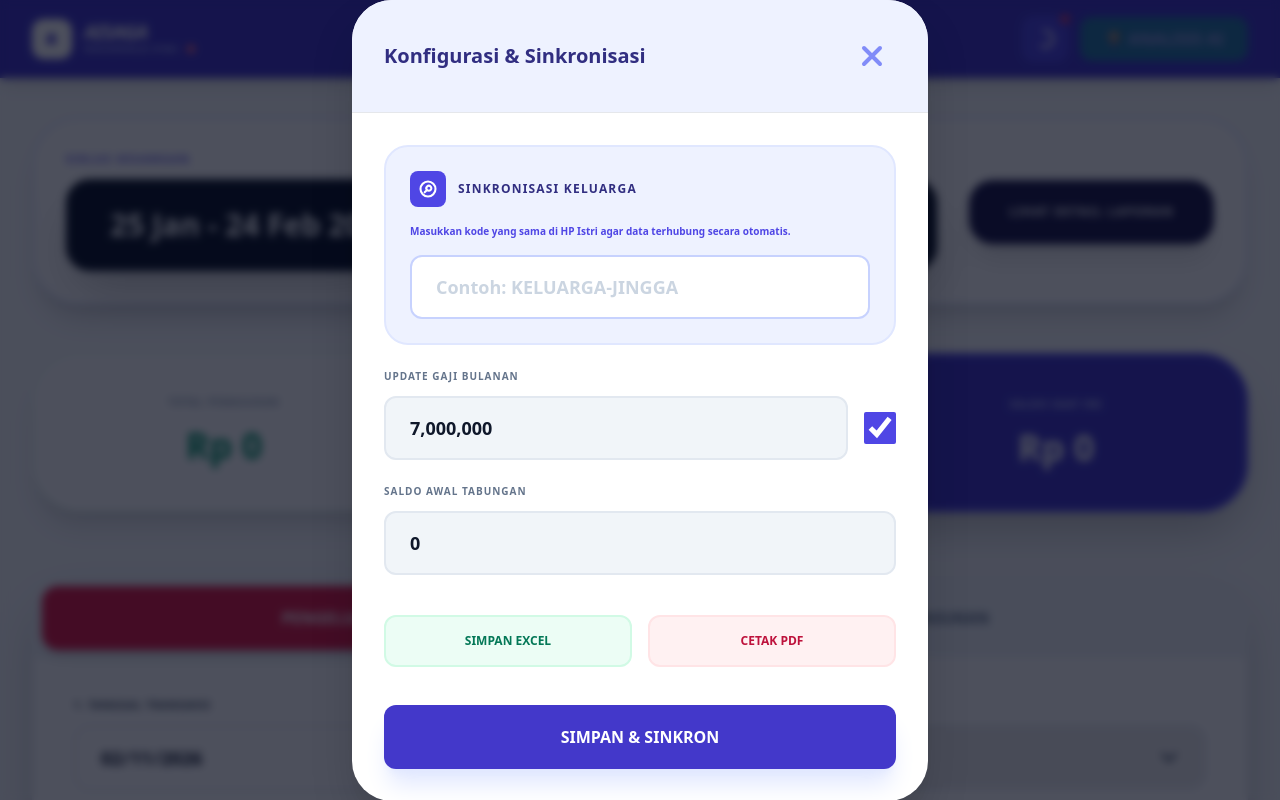
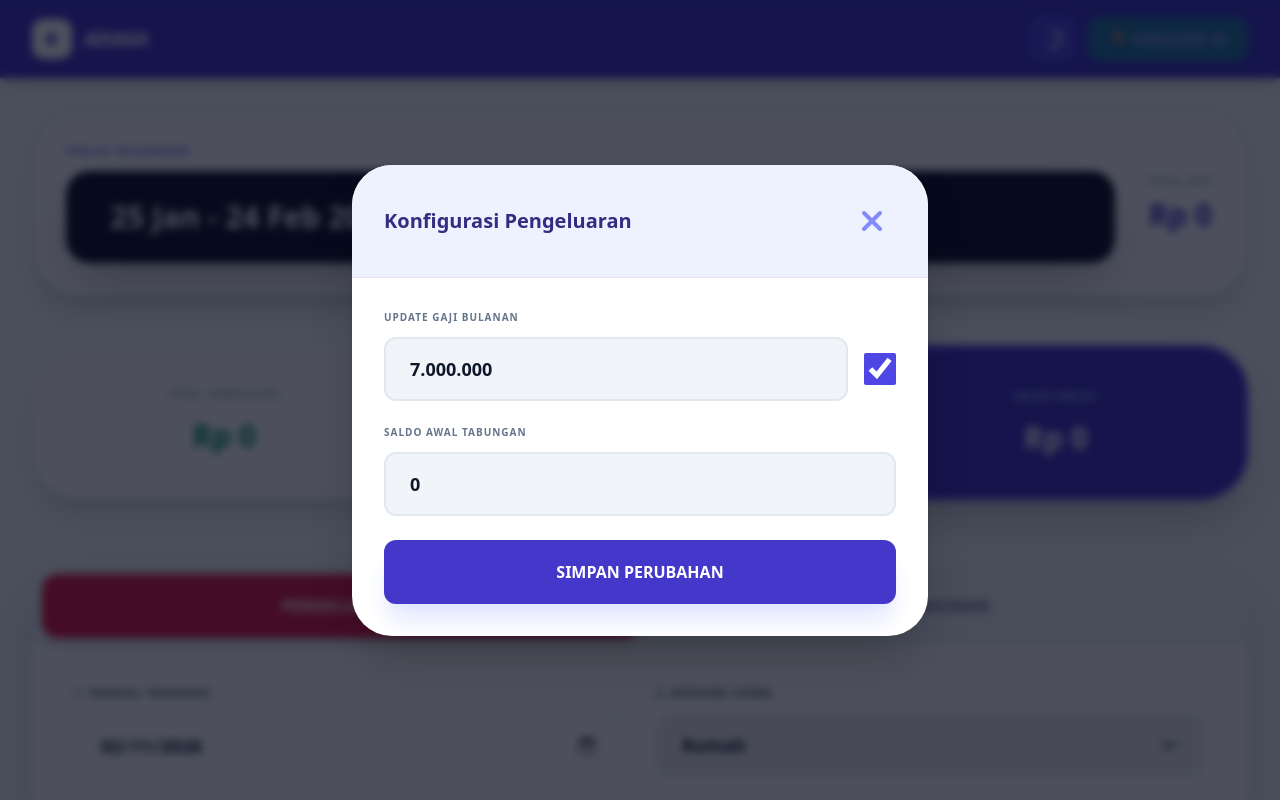
Before and after one commit to ishypurbo1921/aisaga-finance, a React (Vite) app: page / in a window 1280 px wide. Both pictures are taken after a click on the button 1045 px from the left and 39 px from the top of the page. Shown: the top 800 px of the page. Built offline with nearby package versions, Linux system fonts and the light colour scheme.

Commit message:
Add files via upload

```diff
--- a/App.tsx
+++ b/App.tsx
@@ -4,15 +4,19 @@
 import TransactionForm from './components/TransactionForm';
 import DashboardCharts from './components/DashboardCharts';
 import { getFinancialAdvice } from './services/geminiService';
-import { pushToCloud, fetchFromCloud } from './services/syncService';
 
 const App: React.FC = () => {
   const [transactions, setTransactions] = useState<Transaction[]>(() => {
+    try {
       const saved = localStorage.getItem('finas_transactions');
       return saved ? JSON.parse(saved) : [];
+    } catch (e) {
+      return [];
+    }
   });
 
   const [settings, setSettings] = useState<AppSettings>(() => {
+    try {
       const saved = localStorage.getItem('finas_settings');
       return saved ? JSON.parse(saved) : {
         autoIncomeAmount: 7000000,
@@ -20,6 +24,9 @@
         initialSavings: 0,
         syncId: ''
       };
+    } catch (e) {
+      return { autoIncomeAmount: 7000000, autoIncomeEnabled: true, initialSavings: 0, syncId: '' };
+    }
   });
 
   const [selectedCycle, setSelectedCycle] = useState<string>(getCurrentCycleLabel());
@@ -27,49 +34,18 @@
   const [isAnalyzing, setIsAnalyzing] = useState(false);
   const [showSettings, setShowSettings] = useState(false);
   const [showReportModal, setShowReportModal] = useState(false);
-  const [syncStatus, setSyncStatus] = useState<'synced' | 'pending' | 'none'>('none');
 
-  const formatNumber = (num: number): string => num.toString().replace(/\B(?=(\d{3})+(?!\d))/g, ",");
-  const parseNumber = (str: string): number => parseInt(str.replace(/,/g, '')) || 0;
+  const formatNumber = (num: number): string => num.toLocaleString('id-ID');
+  const parseNumber = (str: string): number => parseInt(str.replace(/\D/g, '')) || 0;
 
   const availableCycles = useMemo(() => getAvailableCycles(transactions), [transactions]);
 
-  // Fungsi Sinkronisasi Utama
-  const syncData = useCallback(async (isInitial = false) => {
-    if (!settings.syncId) {
-      setSyncStatus('none');
-      return;
-    }
-
-    setSyncStatus('pending');
-    if (isInitial) {
-      const cloudData = await fetchFromCloud(settings.syncId);
-      if (cloudData) {
-        setTransactions(cloudData.transactions);
-        // Jangan timpa syncId saat sinkronisasi
-        setSettings(prev => ({ ...cloudData.settings, syncId: prev.syncId }));
-      }
-    } else {
-      await pushToCloud(settings.syncId, transactions, settings);
-    }
-    setSyncStatus('synced');
-  }, [settings.syncId, transactions, settings]);
-
-  // Polling data setiap 15 detik untuk real-time antar perangkat
-  useEffect(() => {
-    if (!settings.syncId) return;
-    const interval = setInterval(() => {
-      syncData(true);
-    }, 15000);
-    return () => clearInterval(interval);
-  }, [settings.syncId, syncData]);
-
-  // Jalankan gaji otomatis
+  // Gaji otomatis
   useEffect(() => {
     if (settings.autoIncomeEnabled) {
       const todayLabel = getCurrentCycleLabel();
       const today = new Date();
-      if (today.getFullYear() >= 2026) {
+      if (today.getFullYear() >= 2024) {
         const hasAutoIncome = transactions.some(t =>
           t.isAuto && t.type === TransactionType.INCOME && getFinancialCycle(t.date) === todayLabel
         );
@@ -91,12 +67,10 @@
     }
   }, [settings.autoIncomeEnabled, settings.autoIncomeAmount, transactions]);
 
-  // Simpan lokal & trigger push cloud saat ada perubahan
   useEffect(() => {
     localStorage.setItem('finas_transactions', JSON.stringify(transactions));
     localStorage.setItem('finas_settings', JSON.stringify(settings));
-    if (settings.syncId) syncData();
-  }, [transactions, settings, syncData]);
+  }, [transactions, settings]);
 
   const currentCycleTransactions = useMemo(() => {
     return transactions.filter(t => getFinancialCycle(t.date) === selectedCycle);
@@ -123,6 +97,7 @@
   const analyzeFinances = async () => {
     if (currentCycleTransactions.length === 0) return;
     setIsAnalyzing(true);
+    setInsight(null);
     try {
       const advice = await getFinancialAdvice(currentCycleTransactions);
       setInsight(advice);
@@ -133,157 +108,105 @@
     }
   };
 
-  const downloadExcel = () => {
-    const headers = ['Tanggal', 'Tipe', 'Kategori', 'Sub Kategori', 'Keterangan', 'Nominal (Rp)'];
-    const rows = transactions.map(t => [t.date, t.type, t.category, t.subCategory, t.description, t.amount]);
-    const csvContent = [headers.join(","), ...rows.map(e => e.join(",")), "", `TOTAL ASSET,${currentTotalAsset}`].join("\r\n");
-    const blob = new Blob([csvContent], { type: 'text/csv' });
-    const url = URL.createObjectURL(blob);
-    const link = document.createElement("a");
-    link.href = url; link.download = `Laporan_AISAGA.csv`; link.click();
-  };
-
   return (
-    <div className="min-h-screen pb-20 bg-slate-50 print:bg-white text-slate-900 font-sans">
+    <div className="min-h-screen pb-20 bg-slate-50 text-slate-900 font-sans">
       <nav className="bg-indigo-700 text-white sticky top-0 z-50 px-4 md:px-8 py-4 shadow-lg print:hidden">
         <div className="max-w-7xl mx-auto flex justify-between items-center">
           <div className="flex items-center gap-3">
             <div className="bg-white p-2 rounded-xl">
               <svg className="w-6 h-6 text-indigo-700" fill="none" stroke="currentColor" viewBox="0 0 24 24"><path strokeLinecap="round" strokeLinejoin="round" strokeWidth="2.5" d="M12 8c-1.657 0-3 .895-3 2s1.343 2 3 2 3 .895 3 2-1.343 2-3 2m0-8c1.11 0 2.08.402 2.599 1M12 8V7m0 1v8m0 0v1m.599-1c.51-.51.815-1.124.815-1.801 0-1.105-1.343-2-3-2s-3 .895-3 2c0 .677.305 1.291.815 1.801M12 16h.01" /></svg>
             </div>
-            <div>
-              <h1 className="text-xl font-black tracking-tighter italic leading-none">AISAGA</h1>
-              <div className="flex items-center gap-2">
-                <span className="text-[9px] font-bold text-indigo-200 uppercase tracking-widest">Household Sync</span>
-                {/* Indikator Sinkronisasi */}
-                <div className={`w-2 h-2 rounded-full ${syncStatus === 'synced' ? 'bg-emerald-400' : syncStatus === 'pending' ? 'bg-amber-400 animate-pulse' : 'bg-rose-400'}`}></div>
-              </div>
-            </div>
+            <h1 className="text-xl font-black tracking-tighter italic">AISAGA</h1>
           </div>
           <div className="flex items-center gap-3">
-            <button onClick={() => setShowSettings(true)} className="p-2.5 bg-indigo-600 rounded-xl hover:bg-indigo-500 transition-all border border-indigo-400/30 relative">
+            <button onClick={() => setShowSettings(true)} className="p-2.5 bg-indigo-600 rounded-xl hover:bg-indigo-500 transition-all border border-indigo-400/30">
               <svg className="w-6 h-6" fill="none" stroke="currentColor" viewBox="0 0 24 24"><path strokeLinecap="round" strokeLinejoin="round" strokeWidth="2" d="M10.325 4.317c.426-1.756 2.924-1.756 3.35 0a1.724 1.724 0 002.573 1.066c1.543-.94 3.31.826 2.37 2.37a1.724 1.724 0 001.065 2.572c1.756.426 1.756 2.924 0 3.35a1.724 1.724 0 00-1.066 2.573c.94 1.543-.826 3.31-2.37 2.37a1.724 1.724 0 00-2.572 1.065c-.426 1.756-2.924 1.756-3.35 0a1.724 1.724 0 00-2.573-1.066-1.543.94-3.31-.826-2.37-2.37a1.724 1.724 0 00-1.065-2.572c-1.756-.426-1.756-2.924 0-3.35a1.724 1.724 0 001.066-2.573c-.94-1.543.826-3.31 2.37-2.37a1.724 1.724 0 002.572-1.065z" /></svg>
-              {syncStatus === 'none' && <span className="absolute -top-1 -right-1 w-3 h-3 bg-rose-500 rounded-full border-2 border-indigo-700"></span>}
             </button>
-            <button onClick={analyzeFinances} disabled={isAnalyzing || currentCycleTransactions.length === 0} className="hidden md:flex items-center gap-2 px-6 py-2.5 bg-emerald-500 hover:bg-emerald-400 text-white font-black rounded-xl transition-all disabled:opacity-50">
-              {isAnalyzing ? '...' : '💡 ANALISIS AI'}
+            <button onClick={analyzeFinances} disabled={isAnalyzing || currentCycleTransactions.length === 0} className="px-5 py-2.5 bg-emerald-500 hover:bg-emerald-400 text-white font-black rounded-xl transition-all disabled:opacity-50 flex items-center gap-2">
+              {isAnalyzing ? <span className="animate-spin">⏳</span> : '💡 ANALISIS AI'}
             </button>
           </div>
         </div>
       </nav>
 
       {showSettings && (
-        <div className="fixed inset-0 z-[60] flex items-center justify-center p-4 bg-slate-950/70 backdrop-blur-sm print:hidden">
+        <div className="fixed inset-0 z-[60] flex items-center justify-center p-4 bg-slate-950/70 backdrop-blur-sm">
           <div className="bg-white rounded-[2.5rem] shadow-2xl w-full max-w-xl overflow-hidden animate-in zoom-in duration-200">
             <div className="p-8 border-b bg-indigo-50 flex justify-between items-center">
-              <h3 className="text-xl font-black text-indigo-900">Konfigurasi & Sinkronisasi</h3>
+              <h3 className="text-xl font-black text-indigo-900">Konfigurasi Pengeluaran</h3>
               <button onClick={() => setShowSettings(false)} className="p-2 text-indigo-400"><svg className="w-8 h-8" fill="none" stroke="currentColor" viewBox="0 0 24 24"><path strokeLinecap="round" strokeLinejoin="round" strokeWidth="3" d="M6 18L18 6M6 6l12 12" /></svg></button>
             </div>
-            <div className="p-8 space-y-6 max-h-[70vh] overflow-y-auto">
-              {/* FITUR SINKRONISASI KELUARGA */}
-              <div className="p-6 bg-indigo-50 rounded-3xl border-2 border-indigo-100 space-y-4">
-                 <div className="flex items-center gap-3">
-                    <div className="bg-indigo-600 p-2 rounded-lg text-white"><svg className="w-5 h-5" fill="none" stroke="currentColor" viewBox="0 0 24 24"><path strokeLinecap="round" strokeLinejoin="round" strokeWidth="2.5" d="M8 16l2.879-2.879m0 0a3 3 0 104.243-4.242 3 3 0 00-4.243 4.242zM21 12a9 9 0 11-18 0 9 9 0 0118 0z" /></svg></div>
-                    <h4 className="font-black text-indigo-900 text-xs uppercase tracking-widest">Sinkronisasi Keluarga</h4>
-                 </div>
-                 <p className="text-[10px] text-indigo-600 font-bold leading-relaxed">Masukkan kode yang sama di HP Istri agar data terhubung secara otomatis.</p>
-                 <input type="text" placeholder="Contoh: KELUARGA-JINGGA" value={settings.syncId} onChange={(e) => setSettings({...settings, syncId: e.target.value.toUpperCase()})} className="w-full px-6 py-4 bg-white border-2 border-indigo-200 rounded-xl font-black text-lg outline-none focus:border-indigo-600 placeholder:text-slate-300" />
-                 {settings.syncId && <div className="flex items-center gap-2 text-[10px] font-black text-emerald-600 uppercase tracking-widest"><svg className="w-4 h-4" fill="none" stroke="currentColor" viewBox="0 0 24 24"><path strokeLinecap="round" strokeLinejoin="round" strokeWidth="3" d="M5 13l4 4L19 7" /></svg> Sinkronisasi Aktif</div>}
-              </div>
-
+            <div className="p-8 space-y-6">
               <div className="space-y-3">
                  <h4 className="font-black text-slate-500 text-[10px] uppercase tracking-widest">Update Gaji Bulanan</h4>
                  <div className="flex gap-4 items-center">
                    <input type="text" inputMode="numeric" value={formatNumber(settings.autoIncomeAmount)} onChange={(e) => setSettings({...settings, autoIncomeAmount: parseNumber(e.target.value)})} className="flex-1 px-6 py-4 bg-slate-100 border-2 border-slate-200 rounded-xl font-black text-lg outline-none focus:border-indigo-600" />
-                   <input type="checkbox" checked={settings.autoIncomeEnabled} onChange={(e) => setSettings({...settings, autoIncomeEnabled: e.target.checked})} className="w-8 h-8 accent-indigo-600" />
+                   <input type="checkbox" checked={settings.autoIncomeEnabled} onChange={(e) => setSettings({...settings, autoIncomeEnabled: e.target.checked})} className="w-8 h-8 accent-indigo-600 cursor-pointer" />
                  </div>
               </div>
               <div className="space-y-3">
                  <h4 className="font-black text-slate-500 text-[10px] uppercase tracking-widest">Saldo Awal Tabungan</h4>
                  <input type="text" inputMode="numeric" value={formatNumber(settings.initialSavings)} onChange={(e) => setSettings({...settings, initialSavings: parseNumber(e.target.value)})} className="w-full px-6 py-4 bg-slate-100 border-2 border-slate-200 rounded-xl font-black text-lg outline-none focus:border-indigo-600" />
               </div>
-              <div className="grid grid-cols-2 gap-4 pt-4">
-                <button onClick={downloadExcel} className="py-4 bg-emerald-50 text-emerald-700 font-black rounded-xl border-2 border-emerald-100 hover:bg-emerald-100 transition-colors uppercase text-xs">Simpan Excel</button>
-                <button onClick={() => { setShowSettings(false); setTimeout(() => window.print(), 300); }} className="py-4 bg-rose-50 text-rose-700 font-black rounded-xl border-2 border-rose-100 hover:bg-rose-100 transition-colors uppercase text-xs">Cetak PDF</button>
-              </div>
-            </div>
-            <div className="p-8"><button onClick={() => { syncData(); setShowSettings(false); }} className="w-full py-5 bg-indigo-700 text-white font-black rounded-xl shadow-xl shadow-indigo-100">SIMPAN & SINKRON</button></div>
-          </div>
-        </div>
-      )}
-
-      {/* Laporan Modal (Simplified for brevity as it's the same as before) */}
-      {showReportModal && (
-        <div className="fixed inset-0 z-[70] bg-white overflow-y-auto animate-in fade-in duration-300 print:static print:bg-white print:overflow-visible">
-          <div className="max-w-4xl mx-auto p-8 md:p-16">
-            <div className="flex justify-between items-center mb-12 print:hidden">
-               <button onClick={() => setShowReportModal(false)} className="flex items-center gap-2 font-black text-indigo-600 hover:underline">
-                  <svg className="w-6 h-6" fill="none" stroke="currentColor" viewBox="0 0 24 24"><path strokeLinecap="round" strokeLinejoin="round" strokeWidth="2.5" d="M10 19l-7-7m0 0l7-7m-7 7h18" /></svg> Kembali
-               </button>
-            </div>
-            <div className="text-center mb-16 border-b-8 border-double border-slate-900 pb-10">
-               <h1 className="text-6xl font-black italic tracking-tighter mb-2">AISAGA REPORT</h1>
-               <p className="text-slate-500 font-black uppercase tracking-[0.5em] text-xs">Laporan Keuangan Keluarga Terpadu</p>
-               <div className="mt-8 px-8 py-2 bg-slate-900 text-white inline-block rounded-full font-black text-lg uppercase tracking-widest">{selectedCycle}</div>
-            </div>
-            {/* Table and content same as original... */}
-            <div className="overflow-x-auto">
-              <table className="w-full text-left">
-                <thead>
-                  <tr className="border-b-4 border-slate-900 text-[10px] font-black uppercase tracking-widest text-slate-500">
-                    <th className="py-4 px-2">Tanggal</th>
-                    <th className="py-4 px-2">Kategori</th>
-                    <th className="py-4 px-2">Keterangan</th>
-                    <th className="py-4 px-2 text-right">Jumlah</th>
-                  </tr>
-                </thead>
-                <tbody className="divide-y divide-slate-100">
-                   {currentCycleTransactions.map(t => (
-                      <tr key={t.id} className="text-sm font-bold">
-                        <td className="py-4 px-2 text-slate-400">{new Date(t.date).toLocaleDateString('id-ID', {day:'2-digit', month:'short'})}</td>
-                        <td className="py-4 px-2 uppercase text-[10px] font-black text-slate-500">{t.category}</td>
-                        <td className="py-4 px-2 text-slate-900">{t.description}</td>
-                        <td className={`py-4 px-2 text-right font-black ${t.type === TransactionType.INCOME ? 'text-emerald-600' : 'text-rose-600'}`}>Rp {t.amount.toLocaleString('id-ID')}</td>
-                      </tr>
-                   ))}
-                </tbody>
-              </table>
-            </div>
-            <div className="mt-12 bg-slate-900 p-10 rounded-[2.5rem] text-white flex justify-between items-center">
-               <p className="text-xl font-black uppercase tracking-widest">Total Asset</p>
-               <p className="text-4xl font-black text-indigo-400">Rp {currentTotalAsset.toLocaleString('id-ID')}</p>
+              <button onClick={() => setShowSettings(false)} className="w-full py-5 bg-indigo-700 text-white font-black rounded-xl shadow-xl shadow-indigo-100 mt-4">SIMPAN PERUBAHAN</button>
             </div>
           </div>
         </div>
       )}
 
-      <main className="max-w-7xl mx-auto px-4 md:px-8 mt-10 print:hidden">
-        {/* Periode & Insight Badge */}
+      {insight && (
+        <div className="max-w-7xl mx-auto px-4 md:px-8 mt-6">
+          <div className="bg-indigo-950 text-white p-8 rounded-[3rem] shadow-2xl animate-in slide-in-from-top-4 duration-500">
+            <h3 className="text-xl font-black mb-4 flex items-center gap-3">
+              <span className="text-2xl">🤖</span> Hasil Analisis AI
+            </h3>
+            <p className="text-indigo-100 mb-6 font-medium italic opacity-90">{insight.summary}</p>
+            <div className="grid grid-cols-1 md:grid-cols-2 gap-6">
+              <div className="bg-white/10 p-6 rounded-3xl">
+                <p className="text-[10px] font-black uppercase tracking-widest text-indigo-300 mb-4">Saran Keuangan</p>
+                <ul className="space-y-3">
+                  {insight.advice.map((a, i) => <li key={i} className="text-sm flex gap-3"><span className="text-emerald-400">✔</span> {a}</li>)}
+                </ul>
+              </div>
+              <div className="bg-white/10 p-6 rounded-3xl">
+                <p className="text-[10px] font-black uppercase tracking-widest text-rose-300 mb-4">Peringatan</p>
+                <ul className="space-y-3">
+                  {insight.warnings.map((w, i) => <li key={i} className="text-sm flex gap-3"><span className="text-rose-400">⚠</span> {w}</li>)}
+                </ul>
+              </div>
+            </div>
+          </div>
+        </div>
+      )}
+
+      <main className="max-w-7xl mx-auto px-4 md:px-8 mt-8">
         <div className="bg-white p-8 rounded-[3rem] border-2 border-indigo-100 shadow-xl mb-12 flex flex-col md:flex-row md:items-center justify-between gap-8">
           <div className="flex-1">
             <span className="text-[10px] font-black text-indigo-600 uppercase tracking-[0.2em] mb-3 block">Siklus Keuangan</span>
             <div className="relative">
-              <select value={selectedCycle} onChange={(e) => setSelectedCycle(e.target.value)} className="w-full appearance-none bg-slate-900 text-white text-2xl md:text-3xl font-black py-6 px-10 rounded-3xl cursor-pointer outline-none border-4 border-slate-900 focus:border-indigo-500 shadow-2xl pr-20 transition-all">
+              <select value={selectedCycle} onChange={(e) => setSelectedCycle(e.target.value)} className="w-full appearance-none bg-slate-900 text-white text-2xl md:text-3xl font-black py-6 px-10 rounded-3xl cursor-pointer outline-none border-4 border-slate-900 focus:border-indigo-500 shadow-2xl transition-all">
                 {availableCycles.map(cycle => <option key={cycle} value={cycle} className="bg-white text-slate-900">{cycle}</option>)}
               </select>
             </div>
           </div>
-          <button onClick={() => setShowReportModal(true)} className="px-10 py-6 bg-indigo-950 text-white font-black rounded-3xl shadow-xl hover:scale-105 transition-all flex items-center justify-center gap-3 uppercase text-xs tracking-widest">Lihat Detail Laporan</button>
+          <div className="flex flex-col items-center">
+             <p className="text-[10px] font-black text-slate-400 uppercase tracking-widest mb-2">Total Aset</p>
+             <p className="text-3xl font-black text-indigo-700">Rp {currentTotalAsset.toLocaleString('id-ID')}</p>
+          </div>
         </div>
 
-        {/* Ringkasan Dashboard */}
         <div className="grid grid-cols-1 md:grid-cols-3 gap-8 mb-16">
           <div className="bg-white p-10 rounded-[3rem] border-2 border-emerald-50 shadow-xl text-center">
             <p className="text-[10px] font-black text-slate-400 uppercase tracking-widest mb-4">Total Pemasukan</p>
-            <p className="text-4xl font-black text-emerald-600">Rp {totalIncome.toLocaleString('id-ID')}</p>
+            <p className="text-3xl font-black text-emerald-600">Rp {totalIncome.toLocaleString('id-ID')}</p>
           </div>
           <div className="bg-white p-10 rounded-[3rem] border-2 border-rose-50 shadow-xl text-center">
             <p className="text-[10px] font-black text-slate-400 uppercase tracking-widest mb-4">Total Pengeluaran</p>
-            <p className="text-4xl font-black text-rose-600">Rp {totalExpense.toLocaleString('id-ID')}</p>
+            <p className="text-3xl font-black text-rose-600">Rp {totalExpense.toLocaleString('id-ID')}</p>
           </div>
           <div className="bg-indigo-700 p-10 rounded-[3rem] shadow-2xl text-white text-center border-4 border-indigo-600">
-            <p className="text-[10px] font-black text-indigo-200 uppercase tracking-widest mb-4">Saldo Saat Ini</p>
-            <p className="text-4xl font-black">Rp {balance.toLocaleString('id-ID')}</p>
+            <p className="text-[10px] font-black text-indigo-200 uppercase tracking-widest mb-4">Saldo Siklus</p>
+            <p className="text-3xl font-black">Rp {balance.toLocaleString('id-ID')}</p>
           </div>
         </div>
 
@@ -291,11 +214,9 @@
 
         <DashboardCharts transactions={transactions} currentCycleLabel={selectedCycle} />
 
-        {/* RIWAYAT TERKINI */}
         <div className="bg-white rounded-[3rem] shadow-2xl border-2 border-slate-100 overflow-hidden mt-12 mb-12">
            <div className="p-10 border-b bg-slate-50 flex justify-between items-center">
-              <h3 className="text-2xl font-black text-slate-900 italic tracking-tighter">Riwayat Terkini</h3>
-              {syncStatus === 'pending' && <span className="text-[10px] font-black text-amber-600 animate-pulse uppercase tracking-widest">Sinkronisasi Cloud...</span>}
+              <h3 className="text-2xl font-black text-slate-900 italic tracking-tighter">Riwayat Transaksi</h3>
            </div>
            <div className="overflow-x-auto">
              <table className="w-full text-left">
@@ -308,7 +229,8 @@
                   </tr>
                 </thead>
                 <tbody className="divide-y divide-slate-50">
-                  {currentCycleTransactions.slice(0, 10).map(t => (
+                  {currentCycleTransactions.length > 0 ? (
+                    currentCycleTransactions.map(t => (
                       <tr key={t.id} className="hover:bg-indigo-50/30 transition-colors group">
                         <td className="px-10 py-6 text-xs font-bold text-slate-400">{new Date(t.date).getDate()} {MONTH_NAMES[new Date(t.date).getMonth()]}</td>
                         <td className="px-10 py-6 text-[10px] font-black text-slate-400 uppercase">{t.category}</td>
@@ -318,7 +240,10 @@
                           <button onClick={() => handleDeleteTransaction(t.id)} className="ml-4 opacity-0 group-hover:opacity-100 text-rose-300 hover:text-rose-600 transition-all"><svg className="w-5 h-5" fill="none" stroke="currentColor" viewBox="0 0 24 24"><path strokeLinecap="round" strokeLinejoin="round" strokeWidth="2" d="M19 7l-.867 12.142A2 2 0 0116.138 21H7.862a2 2 0 01-1.995-1.858L5 7m5 4v6m4-6v6m1-10V4a1 1 0 00-1-1h-4a1 1 0 00-1 1v3M4 7h16" /></svg></button>
                         </td>
                       </tr>
-                  ))}
+                    ))
+                  ) : (
+                    <tr><td colSpan={4} className="p-20 text-center font-black text-slate-300 uppercase italic">Belum ada data di siklus ini</td></tr>
+                  )}
                 </tbody>
              </table>
            </div>
--- a/index.html
+++ b/index.html
@@ -33,7 +33,6 @@
 </head>
 <body class="text-slate-900">
     <div id="root"></div>
-    <!-- Vite akan secara otomatis mengelola file TSX ini saat build -->
     <script type="module" src="/index.tsx"></script>
 </body>
 </html>
```
Also changed, not shown: geminiService.ts (+11 -8 lines). Lines whose indentation alone changed are shown as unchanged.
